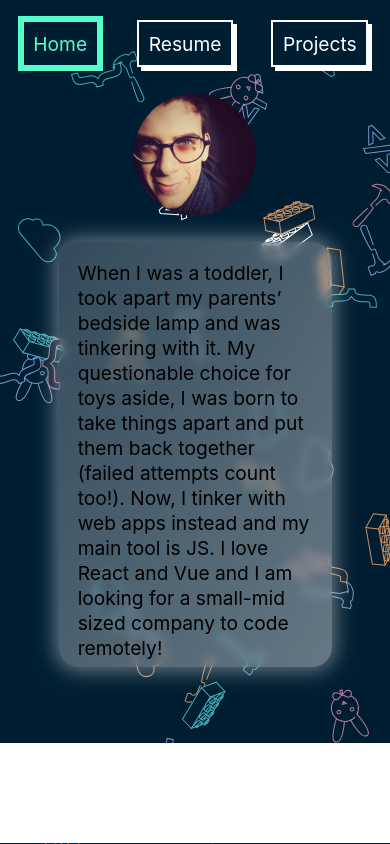
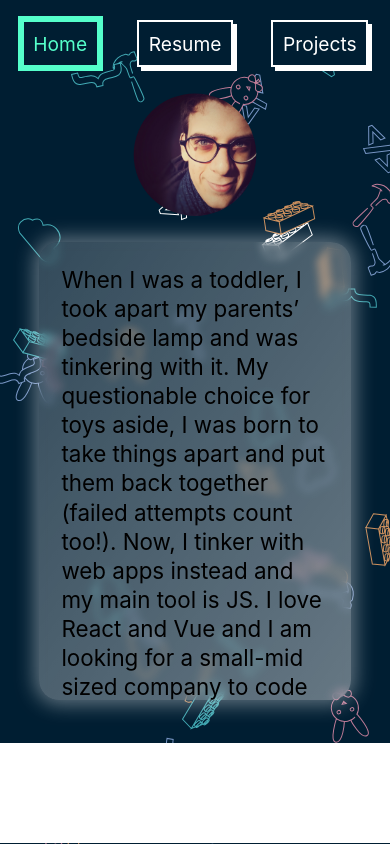
Before and after one commit to namfal/portfolio, a Vue app: page / in a window 390 px wide. Built offline with nearby package versions, Linux system fonts and the light colour scheme.

Commit message:
no longer displaying the image on the side, one layout

```diff
--- a/src/components/Intro.vue
+++ b/src/components/Intro.vue
@@ -15,15 +15,14 @@ export default {
 
 <style scoped lang="less">
 	.intro-container {
-		width: 70%;
-		height: 80%;
+		width: 80vw;
+		height: 75vh;
 		max-width: 800px;
-		max-height: 600px;
+		max-height: 700px;
 		display: flex;
 		justify-content: center;
 		align-items: center;
 		flex-direction: column;
-		position: relative;
 	}
 
 	.bio {
@@ -38,33 +37,19 @@ export default {
 		-webkit-backdrop-filter: blur(4px);
 		backdrop-filter: blur(4px);
 		box-shadow: 0 0 20px 4px rgba(255, 255, 255, 0.4);
-		margin-top: 300px;
 	}
 
 	.pic {
-		height: 300px;
+		height: 50vw;
+		max-height: 350px;
 		min-height: 175px;
 		clip-path: circle(40%);
-		position: absolute;
-		top: 100px;
-		left: -150px;
-		transform: scaleX(-1);
 		z-index: 2;
 	}
 
-	@media screen and (max-width: 900px) {
+	@media screen and (max-width: 700px) {
 		.bio {
-			font-size: 1.2em;
-			margin-top: 0;
 			padding: 1em;
-		}
-
-		.pic {
-			position: relative;
-			top: unset;
-			left: unset;
-			height: 40vw;
-			align-self: unset;
 		}
 	}
 </style>
```
